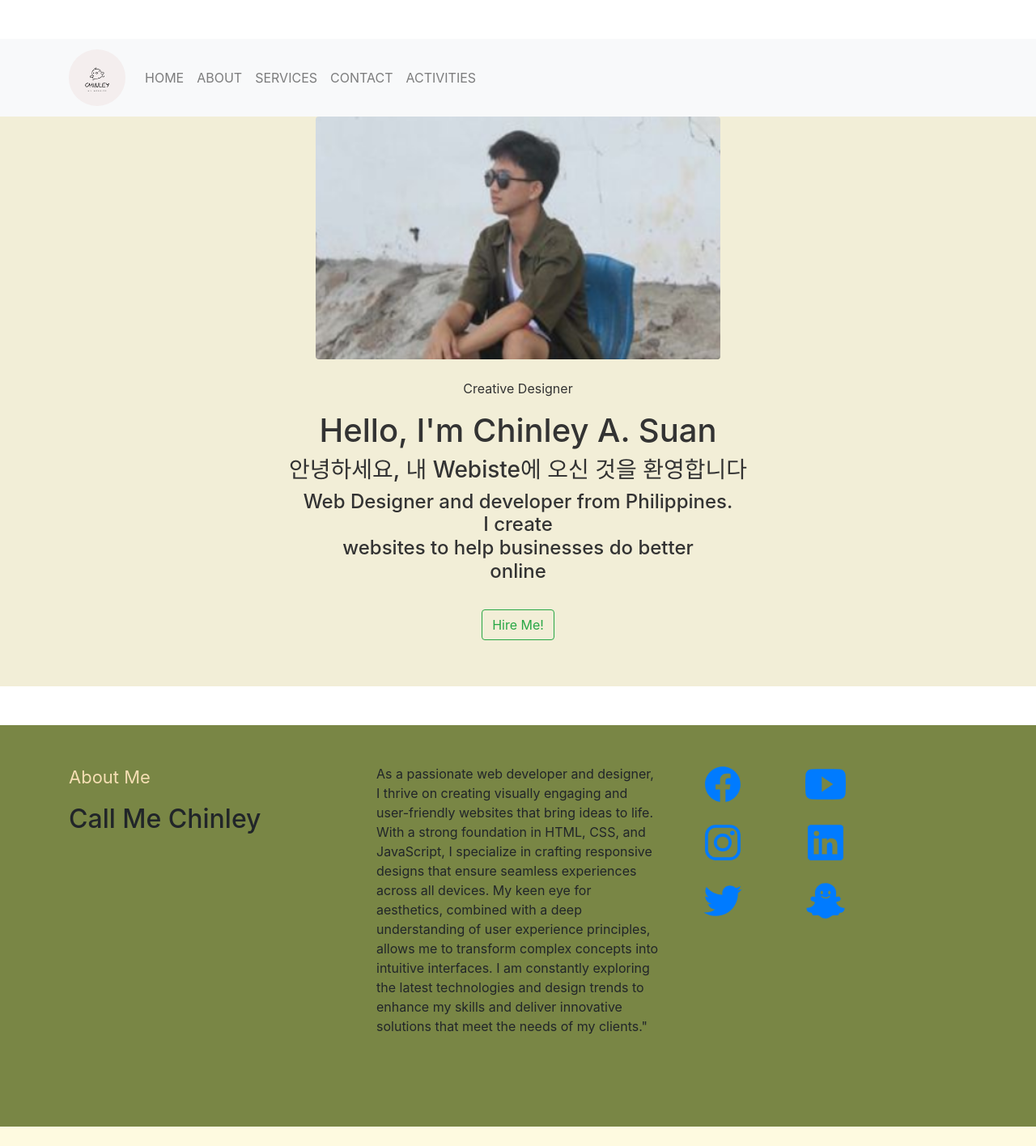
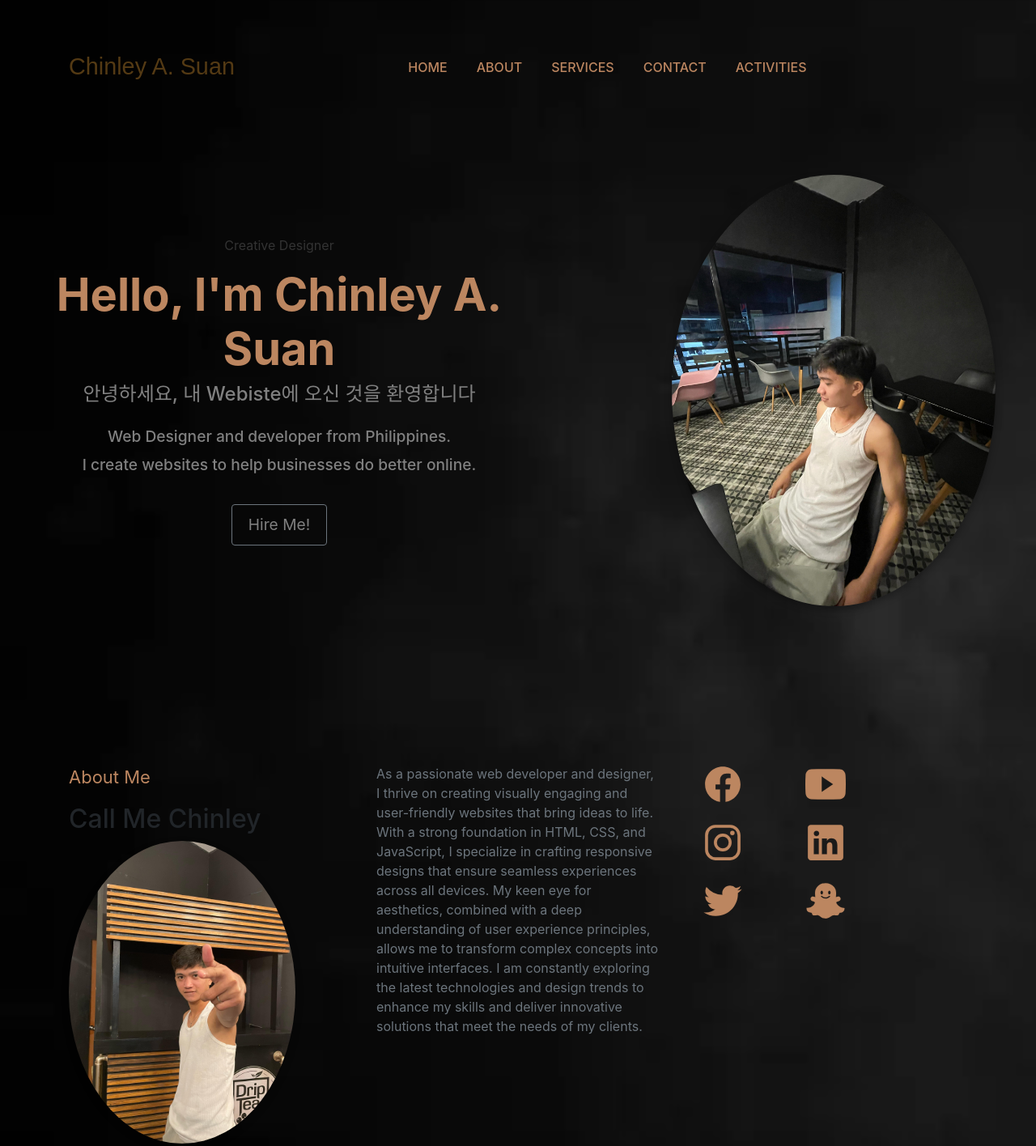
Before and after one commit to chinleysuan/Suan.website, a plain HTML site: page index.html in a window 1280 px wide. Shown: the top 1416 px of the page at 81% size. Drawn offline with nearby package versions, Linux system fonts and the light colour scheme.

Commit message:
almost final

```diff
--- a/index.html
+++ b/index.html
@@ -7,25 +7,152 @@
     <title> My Website </title>
     <link href="https://stackpath.bootstrapcdn.com/bootstrap/4.5.2/css/bootstrap.min.css" rel="stylesheet" />
     <style>
-      .bg-custom {
-        background-color: #F2EED7;
+      body {
+        background-image:url(blackkk.webp);
+        background-size: cover;
       }
       .header-text {
         text-align: center;
         color: #333;
       }
+
+      /* Custom Styles */
+        .navbar-brand {
+            font-family: 'Cursive', sans-serif;
+            font-size: 1.8rem;
+            color:#543A14;
+        }
+        .navbar-nav {
+            margin: auto; /* Center navigation links */
+        }
+        .navbar-nav .nav-link {
+            color:#bc8660;
+            font-weight: 500;
+            font-size: 1rem;
+            margin: 0 10px;
+        }
+        .navbar-nav .nav-link:hover {
+            text-decoration: underline;
+            color: #c8e0e4; /* Light teal color */
+        }
+        .navbar-header {
+            text-align: center;
+            color: white;
+            font-family: 'Cursive', sans-serif;
+            font-size: 2rem;
+            margin-bottom: 10px;
+        }
+
+
+
+        .header-container {
+            display: flex;
+            align-items: center; /* Vertically align text and image */
+            justify-content: space-between; /* Text on the left, image on the right */
+            padding: 50px;
+            color: grey;
+            height: 100vh; /* Full viewport height */
+        }
+
+        /* Styling for the text section */
+        .header-text {
+            flex: 1; /* Allow text to take up the left space */
+            max-width: 50%; /* Limit width of the text area */
+        }
+
+        .header-text h1 {
+            font-size: 3.5rem;
+            font-weight: bold;
+            color:#bc8660;
+        }
+
+        .header-text h3 {
+            font-size: 1.5rem;
+            margin-bottom: 20px;
+            color: grey;
+        }
+
+        .header-text h4 {
+            font-size: 1.2rem;
+            line-height: 1.8;
+            color: grey;
+
+        }
+
+        .header-text button {
+            font-size: 1.2rem;
+            padding: 10px 20px;
+            color: grey;
+
+        }
+
+        /* Styling for the image section */
+        .header-image {
+            flex: 1; /* Allow image to take up the right space */
+            display: flex; /* Align image properly */
+            justify-content: flex-end; /* Push the image to the far right */
+        }
+
+        .header-image img {
+            width: 80%; /* Adjust the width of the image */
+            max-width: 400px; /* Maximum image size */
+            height: auto; /* Maintain aspect ratio */
+            border-radius: 50%; /* Circular shape */
+            box-shadow: 0px 4px 10px rgba(0, 0, 0, 0.3);
+        }
+        .about-image {
+    display: flex; /* Use flexbox for layout */
+    justify-content: flex-start; /* Push the image to the far left */
+    align-items: center; /* Center the image vertically if necessary */
+}
+
+/* Styling for the image inside the container */
+.about-image img {
+    width: 80%; /* Adjust the width of the image */
+    max-width: 900px; /* Maximum image size */
+    height: auto; /* Maintain aspect ratio */
+    border-radius: 50%; /* Circular shape */
+    box-shadow: 0px 4px 10px rgba(0, 0, 0, 0.3);
+}
+        /* Facebook Icon */
+ion-icon[name="logo-facebook"] {
+  color:#bc8660;
+}
+
+/* Instagram Icon */
+ion-icon[name="logo-instagram"] {
+  color:#bc8660;
+}
+
+/* Twitter Icon */
+ion-icon[name="logo-twitter"] {
+  color:#bc8660;
+}
+
+/* YouTube Icon */
+ion-icon[name="logo-youtube"] {
+  color:#bc8660;
+}
+
+/* LinkedIn Icon */
+ion-icon[name="logo-linkedin"] {
+  color:#bc8660;
+}
+
+/* Snapchat Icon */
+ion-icon[name="logo-snapchat"] {
+  color:#bc8660;
+}
+
     </style>
   </head>
   <body>
     <section id="home" class="py-5">
     <div class="bg-custom vh-100 d-flex flex-column">
-      <nav class="navbar navbar-expand-lg navbar-light bg-light">
+      <nav class="navbar navbar-expand-lg">
         <div class="container">
-          <a class="navbar-brand" href="index.html">
-            <img src="cute logo.png" alt="Logo" class="rounded-circle" style="height: 70px" />
-          </a>
-          <button class="navbar-toggler" type="button" data-bs-toggle="collapse" data-bs-target="#navbarNav"
-            aria-controls="navbarNav" aria-expanded="false" aria-label="Toggle navigation">
+          <a class="navbar-brand" href="index.html">Chinley A. Suan</a>
+            <button class="navbar-toggler" type="button" data-bs-toggle="collapse" data-bs-target="#navbarNav" aria-controls="navbarNav" aria-expanded="false" aria-label="Toggle navigation">
                 <span class="navbar-toggler-icon"></span>
             </button>
 
@@ -50,15 +177,23 @@
           </div>
         </div>
       </nav>
+      <script src="https://cdn.jsdelivr.net/npm/bootstrap@5.3.2/dist/js/bootstrap.bundle.min.js"></script>
 
-        <div class="container">
+      <div class="container-fluid header-container">
+        <!-- Left Side (Text) -->
         <div class="header-text">
-        <img src="Chinley.png" class="rounded mb-4" alt="Cinque Terre" width="500" height="300">
-        <p> Creative Designer</p>
-        <h1> Hello, I'm Chinley A. Suan</h1>
-        <h3> 안녕하세요, 내 Webiste에 오신 것을 환영합니다</h3>
-        <h4> Web Designer and developer from Philippines.<br> I create <br> websites to help businesses do better <br> online </h4>
-        <button type="button" class="btn btn-outline-success mt-4">Hire Me!</button>
+            <p>Creative Designer</p>
+            <h1>Hello, I'm Chinley A. Suan</h1>
+            <h3>안녕하세요, 내 Webiste에 오신 것을 환영합니다</h3>
+            <h4>Web Designer and developer from Philippines.<br> I create websites to help businesses do better online.</h4>
+            <button type="button" class="btn btn-outline-secondary mt-4">Hire Me!</button>
+        </div>
+
+        <!-- Right Side (Image) -->
+        <div class="header-image">
+            <img src="dingg.jpg" alt="Chinley A. Suan">
+        </div>
+    </div>
 
          <script src="https://unpkg.com/ionicons@5.4.0/dist/ionicons.js "></script>
     </div>
@@ -66,28 +201,25 @@
  </div>
 </section>
 
- <style>
-    .bg-custom2 {
-        background-color: #798645;
-    }
-    .bg-custom3 {
-        background-color: #FEFAE0;
-    }
 
-</style>
 <div class="bg-custom2 vh-100">
 <section id="about" class="py-5">
     <div class="container">
     <div class="row">
 
         <div class="col">
-            <p style="color: wheat; font-size: 22px; text-align:left;">About Me</p>
+            <p style="color:#bc8660; font-size: 22px; text-align:left;">About Me</p>
             <h2 class="elementor-heading-title elementor-size-default">Call Me Chinley</h2>
+            <div class="about-image">
+              <img src="dingdong.jpg" alt="Chinley A. Suan">
+          </div>
         </div>
 
 
         <div class="col">
-          <p>As a passionate web developer and designer, I thrive on creating visually engaging and user-friendly websites that bring ideas to life. With a strong foundation in HTML, CSS, and JavaScript, I specialize in crafting responsive designs that ensure seamless experiences across all devices. My keen eye for aesthetics, combined with a deep understanding of user experience principles, allows me to transform complex concepts into intuitive interfaces. I am constantly exploring the latest technologies and design trends to enhance my skills and deliver innovative solutions that meet the needs of my clients."</p>
+          <p class="text-muted">
+              As a passionate web developer and designer, I thrive on creating visually engaging and user-friendly websites that bring ideas to life. With a strong foundation in HTML, CSS, and JavaScript, I specialize in crafting responsive designs that ensure seamless experiences across all devices. My keen eye for aesthetics, combined with a deep understanding of user experience principles, allows me to transform complex concepts into intuitive interfaces. I am constantly exploring the latest technologies and design trends to enhance my skills and deliver innovative solutions that meet the needs of my clients.
+          </p>
       </div>
 
 
@@ -129,51 +261,64 @@
 <section id="services" class="py-5">
   <div class="bg-custom3 vh-30">
       <section id="services" class="py-5">
-        <div class="container ">
-            <p style="color:  rgb(63, 114, 63); font-size: 100px; text-align: center;">Services </p>
-    <div class="row mb-4">
-      <div class="row text-center">
-        <div class="col-md-6 py-5">
-            <h2>15+</h2>
-            <p style="color: rgb(63, 114, 63); font-size: 40px;">Years of Experience</p>
-        </div>
-        <div class="col-md-6 py-5">
-            <h2>408+</h2>
-            <p style="color: rgb(63, 114, 63); font-size: 40px;">Happy Clients</p>
+          <div class="container">
+            <p style="color:#bc8660; font-size: 100px; text-align: center; font-weight: bold;">Services</p>
+              <div class="row mb-4 d-flex justify-content-center">
+                  <!-- First row of boxes -->
+                  <div class="col-md-6 py-5 d-flex justify-content-center">
+                      <div class="border p-4 shadow-sm text-center w-100">
+                        <h2 class="text-muted">15+</h2>
+                          <p style="color:#543A14; font-size: 40px;">Years of Experience</p>
                       </div>
                   </div>
-
-    <div class="row text-center">
-        <div class="col-md-6 py-5">
-            <h2>998+</h2>
-            <p style="color: rgb(63, 114, 63); font-size: 40px;">Projects Completed</p>
-        </div>
-        <div class="col-md-6 py-5">
-            <h2>159+</h2>
-            <p style="color: rgb(63, 114, 63); font-size: 40px;">Award Won</p>
+                  <div class="col-md-6 py-5 d-flex justify-content-center">
+                      <div class="border p-4 shadow-sm text-center w-100">
+                        <h2 class="text-muted">408+</h2>
+                          <p style="color:#543A14; font-size: 40px;">Happy Clients</p>
                       </div>
                   </div>
               </div>
 
+              <div class="row text-center d-flex justify-content-center">
+                  <!-- Second row of boxes -->
+                  <div class="col-md-6 py-5 d-flex justify-content-center">
+                      <div class="border p-4 shadow-sm text-center w-100">
+                        <h2 class="text-muted">998+</h2>
+                          <p style="color:#543A14; font-size: 40px;">Projects Completed</p>
+                      </div>
+                  </div>
+                  <div class="col-md-6 py-5 d-flex justify-content-center">
+                      <div class="border p-4 shadow-sm text-center w-100">
+                        <h2 class="text-muted">159+</h2>
+                          <p style="color:#543A14; font-size: 40px;">Award Won</p>
+                      </div>
+                  </div>
+              </div>
+          </div>
+      </section>
+  </div>
+</section>
+
+
 <!--ACTIVITIES-->
 <section id="activities" class="py-5">
-  <p style="color:  rgb(63, 114, 63); font-size: 100px; text-align: center;">Activities </p>
+  <p style="color:#bc8660; font-size: 100px; text-align:left; font-weight: bold;">Activities </p>
 <div class="row d-flex">
   <div class="col p-4" class="card" style="width: 20rem; border-radius: 20px;">
       <img class="card-img-top" src="ecommerce.png" alt="Features">
-      <div class="card-body" style="background-color:  #798645;">
+      <div class="card-body" style="background-color:#543A14;">
           <h5 class="card-title">E - commerce</h5>
           <p class="card-text">Midterm Exam</p>
-          <a href="Ecommerce.html" class="btn btn-primary">View</a>
+          <a href="Ecommerce.html" class="btn btn-secondary">View</a>
       </div>
   </div>
 
 <div class="col p-4" class="card" style="width: 20rem;">
   <img class="card-img-top" src="weatherrr.png" alt="Features">
-  <div class="card-body" style="background-color: #798645;"">
+  <div class="card-body" style="background-color: #543A14;">
       <h5 class="card-title">Weather Update</h5>
       <p class="card-text">Prelim Activity</p>
-      <a href="Weather.html" class="btn btn-primary">View</a>
+      <a href="Weather.html" class="btn btn-secondary">View</a>
   </div>
 </div>
 </section>
--- /dev/null
+++ b/style.css
@@ -0,0 +1,29 @@
+<style>
+      .bg-custom {
+        background-color: #F2EED7;
+      }
+      .header-text {
+        text-align: center;
+        color: #333;
+      }
+
+    /* Custom Styles */
+    .navbar {
+        background-color: #204547; /* Dark teal background color */
+    }
+    .navbar-brand {
+        font-family: 'Cursive', sans-serif;
+        font-size: 1.8rem;
+        color: white;
+    }
+    .navbar-nav .nav-link {
+        color: white;
+        font-weight: 500;
+        font-size: 1rem;
+        margin: 0 10px;
+    }
+    .navbar-nav .nav-link:hover {
+        text-decoration: underline;
+        color: #c8e0e4; /* Light teal color */
+    }
+    </style>
```
Also changed, not shown: contact.html (+54 -14 lines), beigebgg.jpg (added), blackkk.webp (added), dingdong.jpg (added), dingg.jpg (added), sea.jpg (added), 1 other file. Lines whose indentation alone changed are shown as unchanged.
